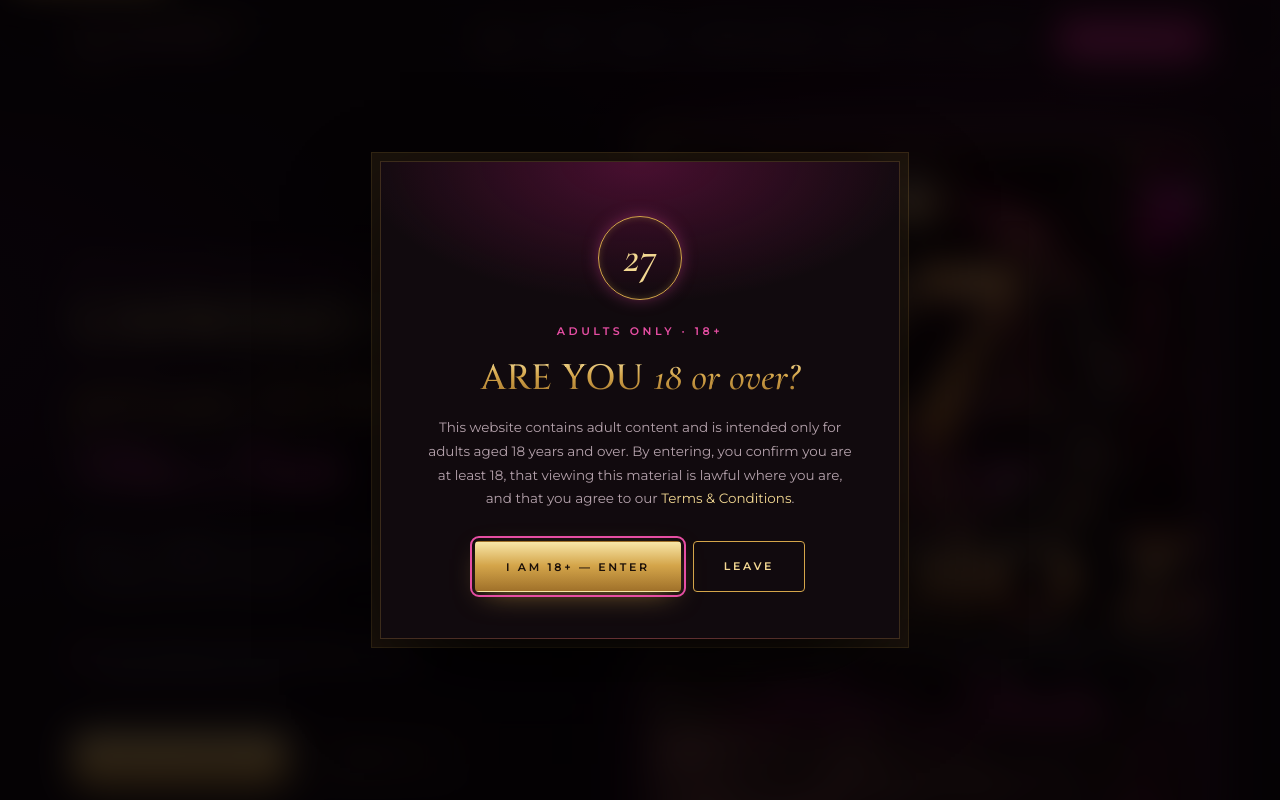
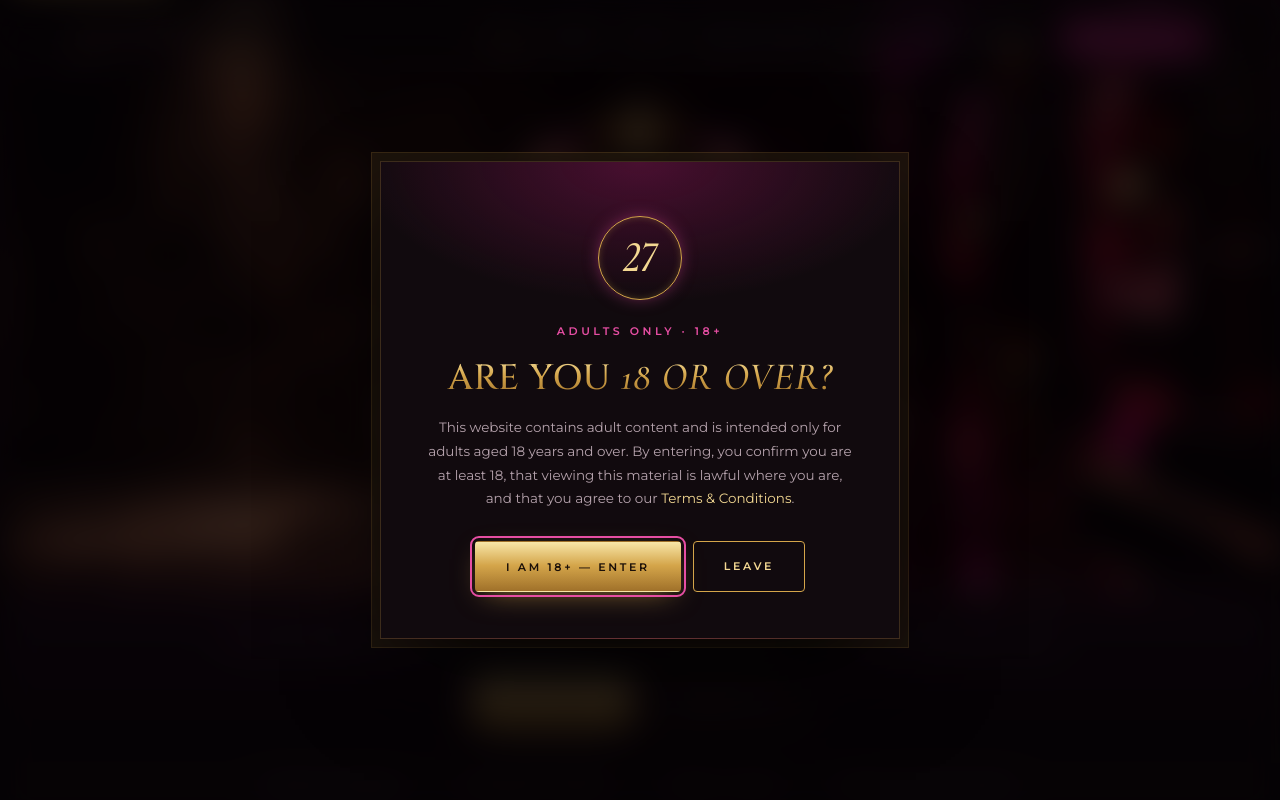
Before and after one commit to qwsrtvyvsm-png/Studio27, a plain HTML site: page index.html in a window 1280 px wide. Shown: the top 800 px of the page. Drawn offline with nearby package versions, Linux system fonts and the light colour scheme.

Commit message:
Text Capitalisation, Changed "23 to 27" etc

```diff
--- a/css/style.css
+++ b/css/style.css
@@ -105,8 +105,8 @@ ul { padding: 0; list-style: none; }
   font-family: var(--font-serif);
   font-style: italic;
   font-weight: 500;
-  text-transform: none;
-  letter-spacing: 0;
+  text-transform: inherit;   /* same capitals as the rest of the heading */
+  letter-spacing: .03em;
   font-size: 1.1em;
 }
 .h2 {
@@ -210,6 +210,8 @@ ul { padding: 0; list-style: none; }
   width: 44px; height: 44px;
   border: 1px solid var(--gold); border-radius: 50%;
   font-family: var(--font-serif); font-size: 22px; font-weight: 500; font-style: italic;
+  line-height: 1; padding-bottom: 1px; letter-spacing: -.02em; text-indent: -.02em;
+  font-variant-numeric: lining-nums;   /* old-style numerals drop the 7 below the line and look off-centre */
   color: var(--gold-light);
   box-shadow: 0 0 18px -4px rgba(230, 78, 163, .6), inset 0 0 12px -6px var(--gold);
 }
@@ -257,39 +259,62 @@ ul { padding: 0; list-style: none; }
 .section-head.center { margin-left: auto; margin-right: auto; }
 .section-head p:not(.eyebrow) { color: var(--muted); }
 
-/* ---------- Home hero ---------- */
+/* ---------- Home hero ----------
+   Three deliberate areas, stacked so nothing covers anything else:
+   TOP    = sticky header (floats over the top of the hero)
+   CENTRE = .hero__stage, the logo artwork, always shown whole (never cropped or stretched)
+   BOTTOM = .hero__dock, the address / phone / hours + buttons                          */
 .hero {
+  --dock-h: 210px;            /* approx. height of the dock, used to size the artwork */
   position: relative;
   margin-top: calc(var(--header-h) * -1);
-  padding: calc(var(--header-h) + 60px) 0 90px;
-  min-height: 100vh;
-  display: flex; align-items: center;
+  display: flex; flex-direction: column; align-items: center;
+  overflow: hidden;
 }
-.hero__grid { display: grid; grid-template-columns: 1fr 1.1fr; gap: 64px; align-items: center; }
-.hero__copy .display { font-size: clamp(2.2rem, 4.8vw, 3.9rem); margin-bottom: 8px; }
-.hero__copy .script { margin-bottom: 24px; }
-.hero__copy p.lead { color: var(--muted); max-width: 30em; margin-bottom: 30px; }
-.hero__address {
-  display: flex; align-items: flex-start; gap: 12px;
-  padding: 16px 0; margin-bottom: 30px;
-  border-top: 1px solid var(--line); border-bottom: 1px solid var(--line);
-  font-size: 13px; letter-spacing: .04em;
+.hero__stage {
+  position: relative; width: 100%;
+  min-height: max(500px, calc(100vh - var(--dock-h)));
+  min-height: max(500px, calc(100svh - var(--dock-h)));
+  display: grid; grid-template-columns: minmax(0, 1fr); place-items: center;
+  padding: calc(var(--header-h) + 12px) 16px 20px;
+  /* interior only (no logo baked in); focus right so the pink hallway stays in view */
+  background:
+    radial-gradient(ellipse 55% 60% at 50% 52%, rgba(10, 6, 8, .38), transparent 75%),
+    linear-gradient(180deg, rgba(10, 6, 8, .55) 0, rgba(10, 6, 8, 0) 22%),
+    url('../images/hero-bg.jpg') 72% center / cover no-repeat,
+    var(--black);
 }
-.hero__address svg { flex: none; margin-top: 3px; color: var(--pink); }
-.hero__address small { display: block; color: var(--muted); letter-spacing: .1em; text-transform: uppercase; font-size: 10px; margin-top: 2px; }
-.hero__frame {
-  position: relative;
-  border: 1px solid var(--line);
-  padding: 10px;
-  background: linear-gradient(135deg, rgba(212, 165, 74, .25), rgba(176, 24, 111, .25));
-  box-shadow: 0 40px 80px -30px rgba(0, 0, 0, .9), 0 0 80px -30px rgba(230, 78, 163, .6);
+.hero__logo {
+  position: relative; z-index: 1;
+  display: block; height: auto; aspect-ratio: 3 / 2; object-fit: contain;
+  /* wide enough to dominate, capped so it never exceeds the space between header and dock */
+  width: min(clamp(320px, 58vw, 860px), calc((100svh - var(--header-h) - var(--dock-h) - 40px) * 1.5));
+  min-width: min(100%, 360px);
+  filter: drop-shadow(0 18px 40px rgba(0, 0, 0, .55));
 }
-.hero__frame::before, .hero__frame::after {
-  content: ''; position: absolute; width: 46px; height: 46px; border: 1px solid var(--gold);
+.hero__dock {
+  position: relative; width: 100%; margin-top: 10px;
+  background: linear-gradient(180deg, rgba(34, 12, 28, .72), rgba(10, 6, 8, .86));
+  -webkit-backdrop-filter: blur(14px); backdrop-filter: blur(14px);
+  border-top: 1px solid transparent;
+  border-image: linear-gradient(90deg, transparent, var(--gold) 20%, var(--gold-light) 50%, var(--gold) 80%, transparent) 1;
+  box-shadow: 0 -24px 60px -30px rgba(230, 78, 163, .35);
 }
-.hero__frame::before { top: -10px; left: -10px; border-right: 0; border-bottom: 0; }
-.hero__frame::after { bottom: -10px; right: -10px; border-left: 0; border-top: 0; }
-.hero__frame img { width: 100%; aspect-ratio: 3 / 2; object-fit: cover; }
+.hero__dock-inner { display: flex; flex-direction: column; align-items: center; gap: 22px; padding-top: 28px; padding-bottom: 34px; }
+.dock__info { display: flex; flex-wrap: wrap; justify-content: center; gap: 10px 0; font-size: 13px; letter-spacing: .05em; color: var(--text); }
+.dock__info li { display: flex; align-items: center; gap: 10px; padding: 0 28px; }
+.dock__info li + li { border-left: 1px solid var(--line); }
+.dock__info svg { flex: none; color: var(--pink); }
+.dock__info a { color: var(--gold-light); font-weight: 600; letter-spacing: .08em; }
+.dock__info a:hover { color: var(--pink); }
+.hero__dock .btn-row { justify-content: center; }
+
+/* Header branding: compact so the hero logo stays the primary brand element */
+.site-header .brand__mark { width: 34px; height: 34px; font-size: 17px; }
+.site-header .brand__name { font-size: 14px; }
+.site-header .brand__sub { font-size: 15px; }
+.site-header .brand { gap: 10px; }
+.site-header .btn--small { padding: 9px 16px; }
 
 /* ---------- Ticker strip ---------- */
 .strip {
@@ -470,7 +495,7 @@ ul { padding: 0; list-style: none; }
   border-bottom: 1px solid var(--line);
   background:
     linear-gradient(180deg, rgba(10, 6, 8, .55), rgba(10, 6, 8, .95)),
-    url('../images/hero.jpg') center 30% / cover no-repeat;
+    url('../images/hero-bg.jpg') center 30% / cover no-repeat;
 }
 .page-hero .display { margin-bottom: 14px; }
 .page-hero .lead { color: var(--muted); max-width: 36em; margin: 0 auto; }
@@ -602,6 +627,8 @@ html.age-pending body > :not(.age-gate) { filter: blur(18px); pointer-events: no
 }
 
 @media (max-width: 960px) {
+  .hero__logo { width: min(74vw, calc((100svh - var(--header-h) - var(--dock-h) - 40px) * 1.5)); }
+  .dock__info li { padding: 0 18px; }
   .nav-toggle { display: block; }
   .site-nav {
     position: fixed; inset: var(--header-h) 0 0 0;
@@ -621,9 +648,7 @@ html.age-pending body > :not(.age-gate) { filter: blur(18px); pointer-events: no
   body.nav-open { overflow: hidden; }
   .site-header { background: rgba(10, 6, 8, .92); }
 
-  .hero { min-height: 0; padding-top: calc(var(--header-h) + 30px); }
-  .hero__grid, .split, .split--reverse, .visit, .rate-menus { grid-template-columns: 1fr; gap: 48px; }
-  .hero__media { order: -1; }
+  .split, .split--reverse, .visit, .rate-menus { grid-template-columns: 1fr; gap: 48px; }
   .split--reverse .split__media { order: 0; }
   .split__media img { aspect-ratio: 4 / 3; }
   .cards { grid-template-columns: 1fr; }
@@ -631,6 +656,17 @@ html.age-pending body > :not(.age-gate) { filter: blur(18px); pointer-events: no
 }
 
 @media (max-width: 640px) {
+  /* Phone: scale the artwork up and trim only the empty marble either side, so the whole logo stays whole */
+  .hero { --dock-h: 0px; }
+  .hero__stage { min-height: 0; padding: calc(var(--header-h) + 4px) 0 12px; background-position: 78% center; }
+  /* the logo file has transparent side margins, so it can run wider than the screen without clipping any artwork */
+  .hero__logo { width: 120vw; max-width: none; min-width: 0; }
+  .hero__dock-inner { padding-top: 22px; padding-bottom: 28px; }
+  .dock__info { flex-direction: column; align-items: center; gap: 10px; text-align: center; }
+  .dock__info li { padding: 0; }
+  .dock__info li + li { border-left: 0; }
+  .hero__dock .btn-row { width: 100%; flex-direction: column; }
+  .hero__dock .btn { width: 100%; }
   .container { padding: 0 16px; }
   .section { padding: 72px 0; }
   .split__cols, .form { grid-template-columns: 1fr; }
--- a/index.html
+++ b/index.html
@@ -15,40 +15,40 @@
 <body data-page="home">
   <main id="main">
 
-    <!-- Hero -->
+    <!-- Hero: TOP = nav (header) · CENTRE = interior background + logo image · BOTTOM = info dock -->
     <section class="hero">
-      <div class="container hero__grid">
-        <div class="hero__copy">
-          <p class="eyebrow">Adult Wellness &amp; Relaxation Studio</p>
-          <h1 class="display">Unwind in <em>private</em> luxury</h1>
-          <p class="script">Men&rsquo;s Studio</p>
-          <p class="lead">Discreet, indulgent and entirely yours. Step out of the everyday and into Studio 27.</p>
+      <h1 class="sr-only">Studio 27 &mdash; Adult Wellness &amp; Relaxation Studio, Men&rsquo;s Studio</h1>
+      <div class="hero__stage">
+        <img class="hero__logo" src="images/logo.png" srcset="images/logo-768.png 768w, images/logo.png 1536w" sizes="(max-width: 640px) 120vw, min(58vw, 860px)" width="1536" height="1024" alt="Studio 27 &mdash; Adult Wellness &amp; Relaxation Studio, Men&rsquo;s Studio" fetchpriority="high">
+      </div>
 
-          <div class="hero__address">
-            <svg width="16" height="20" viewBox="0 0 16 20" fill="none" aria-hidden="true"><path d="M8 19s7-6.1 7-11.2A7 7 0 0 0 1 7.8C1 12.9 8 19 8 19Z" stroke="currentColor" stroke-width="1.4"/><circle cx="8" cy="8" r="2.5" stroke="currentColor" stroke-width="1.4"/></svg>
-            <div>
-              <span data-site="address"></span>, <span data-site="suburb"></span>
-              <small data-site="hoursSummary"></small>
-            </div>
-          </div>
-
+      <div class="hero__dock">
+        <div class="container hero__dock-inner">
+          <ul class="dock__info">
+            <li>
+              <svg width="15" height="19" viewBox="0 0 16 20" fill="none" aria-hidden="true"><path d="M8 19s7-6.1 7-11.2A7 7 0 0 0 1 7.8C1 12.9 8 19 8 19Z" stroke="currentColor" stroke-width="1.4"/><circle cx="8" cy="8" r="2.5" stroke="currentColor" stroke-width="1.4"/></svg>
+              <span><span data-site="address"></span>, <span data-site="suburb"></span></span>
+            </li>
+            <li>
+              <svg width="16" height="16" viewBox="0 0 20 20" fill="none" aria-hidden="true"><path d="M4 2.5h3l1.5 4-2 1.3a10 10 0 0 0 4.7 4.7l1.3-2 4 1.5v3a1.5 1.5 0 0 1-1.6 1.5A14 14 0 0 1 2.5 4.1 1.5 1.5 0 0 1 4 2.5Z" stroke="currentColor" stroke-width="1.4" stroke-linejoin="round"/></svg>
+              <a data-site="phone" data-link="tel"></a>
+            </li>
+            <li>
+              <svg width="16" height="16" viewBox="0 0 20 20" fill="none" aria-hidden="true"><circle cx="10" cy="10" r="7.5" stroke="currentColor" stroke-width="1.4"/><path d="M10 5.5V10l3 2" stroke="currentColor" stroke-width="1.4" stroke-linecap="round"/></svg>
+              <span data-site="hoursSummary"></span>
+            </li>
+          </ul>
           <div class="btn-row">
-            <a class="btn btn--gold" href="models.html">Meet the Models</a>
+            <a class="btn btn--gold" href="ladies.html">Our Ladies</a>
             <a class="btn btn--ghost" href="contact.html">Contact Us</a>
           </div>
-        </div>
-
-        <div class="hero__media">
-          <figure class="hero__frame">
-            <img src="images/hero.jpg" alt="Studio 27 logo on a black marble wall, with a softly lit corridor of private suites" width="1125" height="750">
-          </figure>
         </div>
       </div>
     </section>
 
     <div class="strip" aria-label="Highlights">
       <ul>
-        <li>Private Suites</li>
+        <li>Private Rooms</li>
         <li>Discreet Entry</li>
         <li>Open 7 Days</li>
         <li>Walk-ins Welcome</li>
@@ -63,15 +63,15 @@
           <p class="lead">A sanctuary designed for the modern gentleman &mdash; where time slows down and every detail is taken care of.</p>
           <div class="split__cols">
             <p>[Introduce the studio here: who you are, what makes the experience different, and the atmosphere guests can expect when they walk through the door.]</p>
-            <p>[Talk about comfort and discretion: private suites, a warm welcome, and a team that takes pride in looking after every guest.]</p>
+            <p>[Talk about comfort and discretion: private rooms, a warm welcome, and a team that takes pride in looking after every guest.]</p>
           </div>
           <div class="btn-row">
             <a class="btn btn--pink" href="rates.html">View Rates</a>
-            <a class="btn btn--ghost" href="about.html">Our Story</a>
+            <a class="btn btn--ghost" href="about.html">About Us</a>
           </div>
         </div>
         <div class="split__media">
-          <img src="images/hero.jpg" alt="Corridor of private suites lit in deep pink" loading="lazy">
+          <img src="images/hero.jpg" alt="Corridor of private rooms lit in deep pink" loading="lazy">
         </div>
       </div>
     </section>
@@ -86,7 +86,7 @@
         <div class="cards">
           <article class="card">
             <span class="card__num">i.</span>
-            <h3 class="h3">Private Suites</h3>
+            <h3 class="h3">Private Rooms</h3>
             <p>[Describe your rooms &mdash; ambience, amenities, showers, fresh linen.]</p>
           </article>
           <article class="card">
@@ -108,7 +108,7 @@
       <div class="container">
         <div class="section-head">
           <p class="eyebrow">The Ladies</p>
-          <h2 class="h2">Meet the <em>models</em></h2>
+          <h2 class="h2">Meet our <em>ladies</em></h2>
           <p>A warm welcome from our team. See who&rsquo;s working and plan your visit.</p>
         </div>
         <div class="model-grid" data-models data-limit="4"></div>
@@ -119,7 +119,7 @@
             <div data-today></div>
           </div>
           <div class="btn-row">
-            <a class="btn btn--ghost" href="models.html">All Models</a>
+            <a class="btn btn--ghost" href="ladies.html">All Ladies</a>
             <a class="btn btn--gold" href="roster.html">Full Roster</a>
           </div>
         </div>
@@ -130,7 +130,7 @@
     <section class="band">
       <div class="container">
         <div class="band__inner">
-          <p class="script">Now hiring</p>
+          <p class="script">Now Hiring</p>
           <h2 class="h2">Work with <em>Studio 27</em></h2>
           <p>Flexible shifts, a safe and supportive environment, and a team that has your back. We&rsquo;re always happy to hear from new faces.</p>
           <a class="btn btn--gold" href="work-with-us.html">Apply Today</a>
--- a/js/site.js
+++ b/js/site.js
@@ -19,7 +19,7 @@
   var NAV = [
     { href: 'index.html', label: 'Home', id: 'home' },
     { href: 'about.html', label: 'About', id: 'about' },
-    { href: 'models.html', label: 'Models', id: 'models' },
+    { href: 'ladies.html', label: 'Ladies', id: 'models' },
     { href: 'roster.html', label: 'Roster & Hours', id: 'roster' },
     { href: 'rates.html', label: 'Rates', id: 'rates' },
     { href: 'faq.html', label: 'FAQ', id: 'faq' },
@@ -80,7 +80,7 @@
             '<h3>Explore</h3>' +
             '<ul>' +
               '<li><a href="about.html">About Us</a></li>' +
-              '<li><a href="models.html">Models</a></li>' +
+              '<li><a href="ladies.html">Ladies</a></li>' +
               '<li><a href="roster.html">Roster &amp; Hours</a></li>' +
               '<li><a href="rates.html">Rates &amp; Services</a></li>' +
               '<li><a href="house-rules.html">House Rules</a></li>' +
@@ -195,7 +195,7 @@
   }
 
   function renderRoster(el) {
-    var head = '<tr><th scope="col">Model</th>' + DAYS.map(function (d) {
+    var head = '<tr><th scope="col">Lady</th>' + DAYS.map(function (d) {
       return '<th scope="col"' + (d === TODAY ? ' class="is-today"' : '') + '>' + d + '</th>';
     }).join('') + '</tr>';
     var rows = MODELS.map(function (m) {
```
Also changed, not shown: about.html (+6 -6 lines), contact.html (+1 -1 lines), faq.html (+2 -2 lines), ladies.html (renamed from models.html, +4 -4 lines), news.html (+2 -2 lines), rates.html (+1 -1 lines), thank-you.html (+2 -2 lines), work-with-us.html (+2 -2 lines), images/hero-bg.jpg (added), images/logo-768.png (added), 1 other file.
